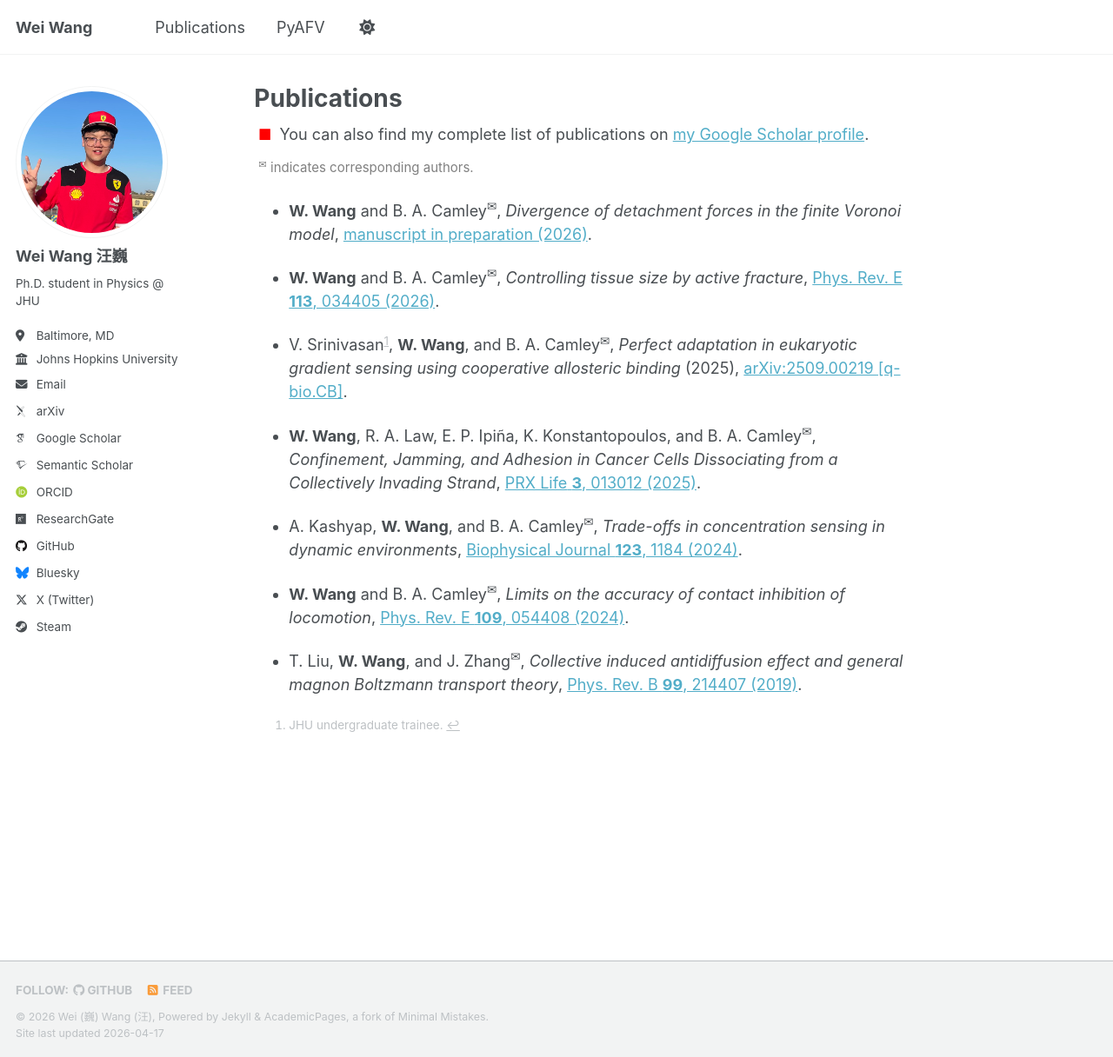
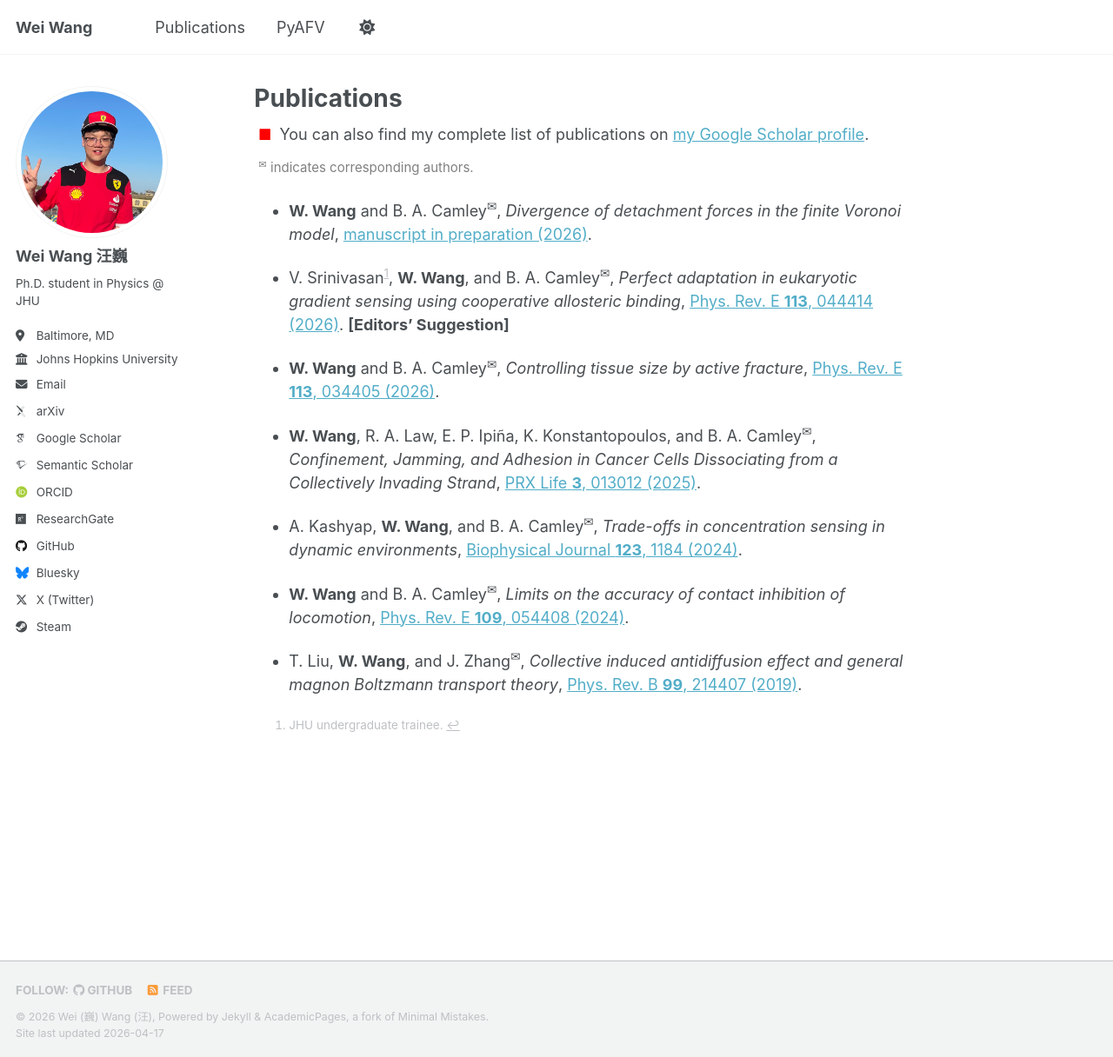
Before and after one commit to wwang721/academicpages, a Jekyll site: the page built from _pages/publications.md, in a window 1280 px wide and 1216 px high. Shown: the whole window at 87% size. Built offline with Jekyll 4.4.1, drawn with Linux system fonts in a browser that asks for light colours; some web fonts are replaced; a script that is not in the unit is left out.

Commit message:
:memo: Update Vishnu's paper

```diff
--- a/_pages/publications.md
+++ b/_pages/publications.md
@@ -15,9 +15,9 @@ author_profile: true
 
 - **W. Wang** and B. A. Camley<sup>✉</sup>, *Divergence of detachment forces in the finite Voronoi model*, [manuscript in preparation (2026)](/404).
 
+- V. Srinivasan[^1], **W. Wang**, and B. A. Camley<sup>✉</sup>, *Perfect adaptation in eukaryotic gradient sensing using cooperative allosteric binding*, [Phys. Rev. E **113**, 044414 (2026)](https://doi.org/10.1103/z9xd-xbw5). **[Editors' Suggestion]**
+
 - **W. Wang** and B. A. Camley<sup>✉</sup>, *Controlling tissue size by active fracture*, [Phys. Rev. E **113**, 034405 (2026)](https://doi.org/10.1103/dk15-hwzg).
-
-- V. Srinivasan[^1], **W. Wang**, and B. A. Camley<sup>✉</sup>, *Perfect adaptation in eukaryotic gradient sensing using cooperative allosteric binding* (2025), [arXiv:2509.00219 [q-bio.CB]](https://doi.org/10.48550/arXiv.2509.00219).
 
 - **W. Wang**, R. A. Law, E. P. Ipiña, K. Konstantopoulos, and B. A. Camley<sup>✉</sup>, *Confinement, Jamming, and Adhesion in Cancer Cells Dissociating from a Collectively Invading Strand*, [<span style="white-space: nowrap;">PRX Life</span> **3**, 013012 (2025)](https://doi.org/10.1103/PRXLife.3.013012).
 
```
